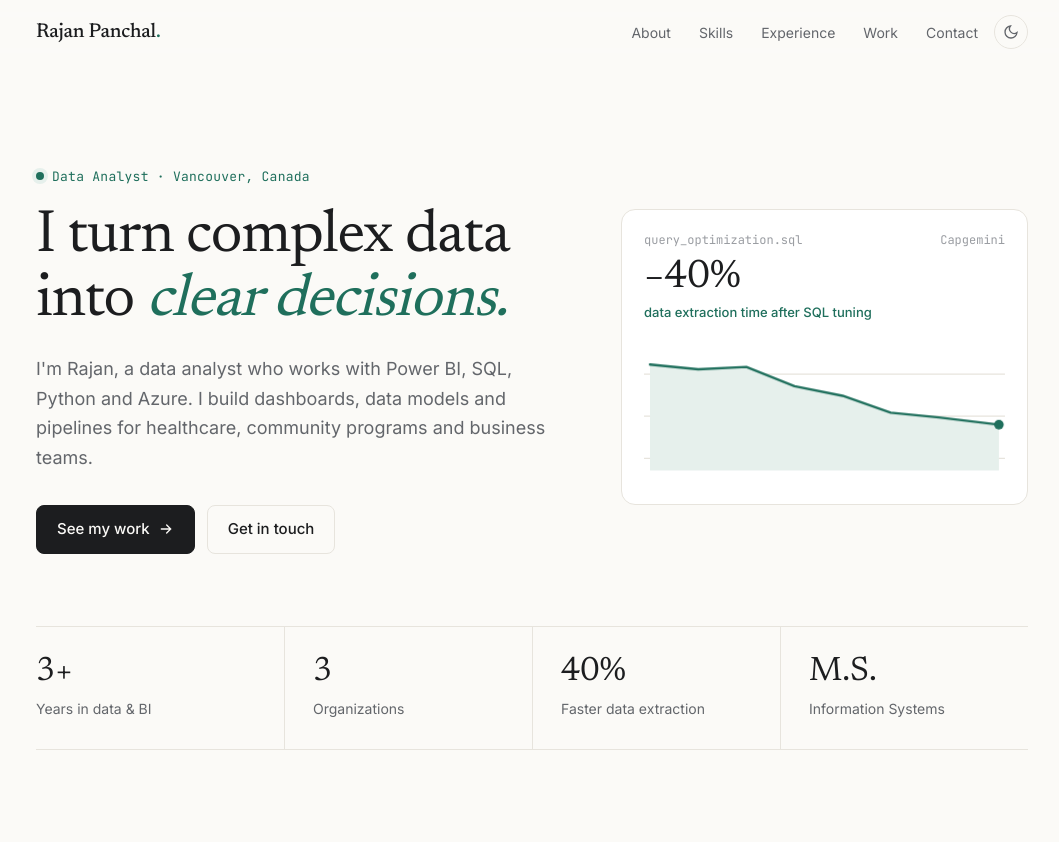
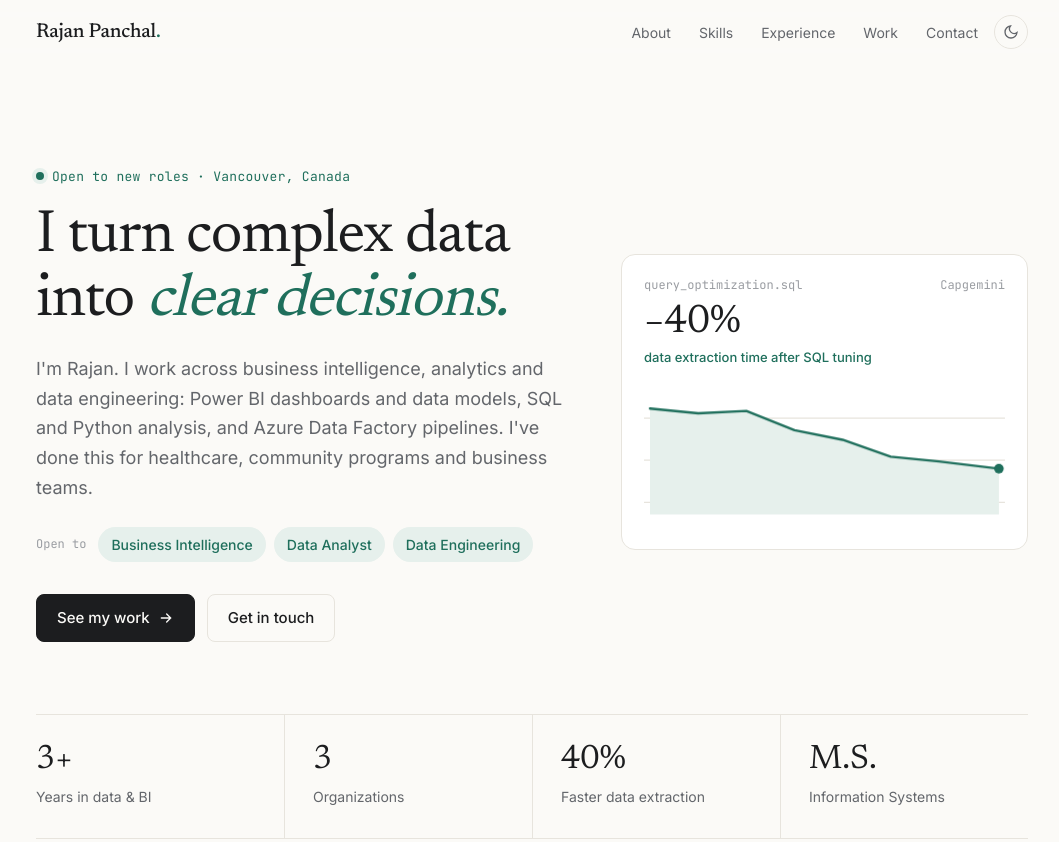
Before and after one commit to randomrajan/randomrajan.github.io, a plain HTML site: page index.html in a window 1280 px wide. Shown: the top 842 px of the page, without its empty margins (108-1167 px from the left). Drawn offline with Linux system fonts and the light colour scheme.

Commit message:
Show openness to BI, Data Analyst and Data Engineering roles
Co-Authored-By: Claude Opus 5.5 <noreply@anthropic.com>

```diff
--- a/index.html
+++ b/index.html
@@ -3,8 +3,8 @@
 <head>
 <meta charset="utf-8">
 <meta name="viewport" content="width=device-width, initial-scale=1">
-<title>Rajan Panchal · Data Analyst</title>
-<meta name="description" content="Rajan Panchal, Data Analyst in Vancouver. Power BI, SQL, Python and Azure for healthcare and business reporting.">
+<title>Rajan Panchal · BI, Data Analytics &amp; Data Engineering</title>
+<meta name="description" content="Rajan Panchal, Vancouver-based data professional open to Business Intelligence, Data Analyst and Data Engineering roles. Power BI, SQL, Python, Azure Data Factory and Databricks.">
 <link rel="preconnect" href="https://fonts.googleapis.com">
 <link rel="preconnect" href="https://fonts.gstatic.com" crossorigin>
 <link href="https://fonts.googleapis.com/css2?family=Inter:wght@400;500;600&family=Newsreader:opsz,wght@6..72,400;6..72,500&family=JetBrains+Mono:wght@400&display=swap" rel="stylesheet">
@@ -77,6 +77,9 @@
   h1 { font: 400 clamp(40px, 6vw, 60px)/1.08 var(--serif); letter-spacing: -.02em; margin-bottom: 20px; }
   h1 em { font-style: italic; color: var(--accent); }
   .lede { font-size: 18px; color: var(--muted); max-width: 34em; margin-bottom: 32px; }
+  .open-to { display: flex; flex-wrap: wrap; align-items: center; gap: 8px; margin-bottom: 32px; }
+  .open-to small { font: 400 12px var(--mono); color: var(--faint); margin-right: 4px; }
+  .open-to .tag { font-size: 14px; }
   .actions { display: flex; flex-wrap: wrap; gap: 12px; }
   .btn {
     display: inline-flex; align-items: center; gap: 8px;
@@ -238,9 +241,15 @@
   <!-- HERO -->
   <section class="hero">
     <div>
-      <div class="eyebrow">Data Analyst · Vancouver, Canada</div>
+      <div class="eyebrow">Open to new roles · Vancouver, Canada</div>
       <h1>I turn complex data into <em>clear decisions.</em></h1>
-      <p class="lede">I'm Rajan, a data analyst who works with Power BI, SQL, Python and Azure. I build dashboards, data models and pipelines for healthcare, community programs and business teams.</p>
+      <p class="lede" style="margin-bottom:24px">I'm Rajan. I work across business intelligence, analytics and data engineering: Power BI dashboards and data models, SQL and Python analysis, and Azure Data Factory pipelines. I've done this for healthcare, community programs and business teams.</p>
+      <div class="open-to">
+        <small>Open to</small>
+        <span class="tag strong">Business Intelligence</span>
+        <span class="tag strong">Data Analyst</span>
+        <span class="tag strong">Data Engineering</span>
+      </div>
       <div class="actions">
         <a href="#work" class="btn primary">See my work
           <svg width="16" height="16" viewBox="0 0 24 24" fill="none" stroke="currentColor" stroke-width="2" stroke-linecap="round"><path d="M5 12h14M13 6l6 6-6 6"/></svg>
@@ -281,6 +290,7 @@
     <div class="sec-body about">
       <p>I'm a <strong>data analyst</strong> who works on the whole path, from pulling and cleaning messy multi-source data to designing the dashboards that leaders use to make decisions.</p>
       <p>My recent work is in <strong>healthcare and Indigenous community programs</strong>. That includes Canadian hospital data such as DAD and NACRS, where accuracy, data quality and privacy really matter. Before that, I spent two years at <strong>Capgemini</strong> building self-serve Power BI and SAP BI reporting for operations, sales and finance teams.</p>
+      <p>I work across the whole stack: the <strong>pipelines</strong> that move and validate the data (Azure Data Factory, and I'm a certified Databricks Data Engineer Associate), the <strong>models</strong> behind the numbers, and the <strong>dashboards</strong> people actually use.</p>
       <p>I like turning vague questions into clear KPI definitions, then delivering reports that are reliable, well documented and easy for non-technical users to understand.</p>
     </div>
   </section>
@@ -302,7 +312,7 @@
       </div>
       <div>
         <h3>Cloud &amp; Data Engineering</h3>
-        <div class="tags"><span class="tag strong">Azure Data Factory</span><span class="tag strong">Databricks</span><span class="tag">Microsoft Fabric</span><span class="tag">Microsoft Azure</span><span class="tag">SAP BW</span><span class="tag">SAP HANA</span><span class="tag">Oracle SQL Developer</span></div>
+        <div class="tags"><span class="tag strong">Azure Data Factory</span><span class="tag strong">ETL / ELT Pipelines</span><span class="tag strong">Databricks</span><span class="tag">Microsoft Fabric</span><span class="tag">Microsoft Azure</span><span class="tag">SAP BW</span><span class="tag">SAP HANA</span><span class="tag">Oracle SQL Developer</span></div>
       </div>
       <div>
         <h3>Analytics &amp; Data Quality</h3>
@@ -438,7 +448,7 @@
   <!-- CONTACT -->
   <section class="contact reveal" id="contact">
     <h2>Let's talk data.</h2>
-    <p>I'm open to conversations about data analyst and BI roles. If you think I'd be a good fit for your team, I'd love to hear from you.</p>
+    <p>I'm open to <strong>Business Intelligence</strong>, <strong>Data Analyst</strong> and <strong>Data Engineering</strong> roles. If you think I'd be a good fit for your team, I'd love to hear from you.</p>
     <div class="actions">
       <a href="mailto:rajan2499@gmail.com" class="btn primary">
         <svg width="16" height="16" viewBox="0 0 24 24" fill="none" stroke="currentColor" stroke-width="2" stroke-linecap="round"><rect x="3" y="5" width="18" height="14" rx="2"/><path d="m3 7 9 6 9-6"/></svg>
```
